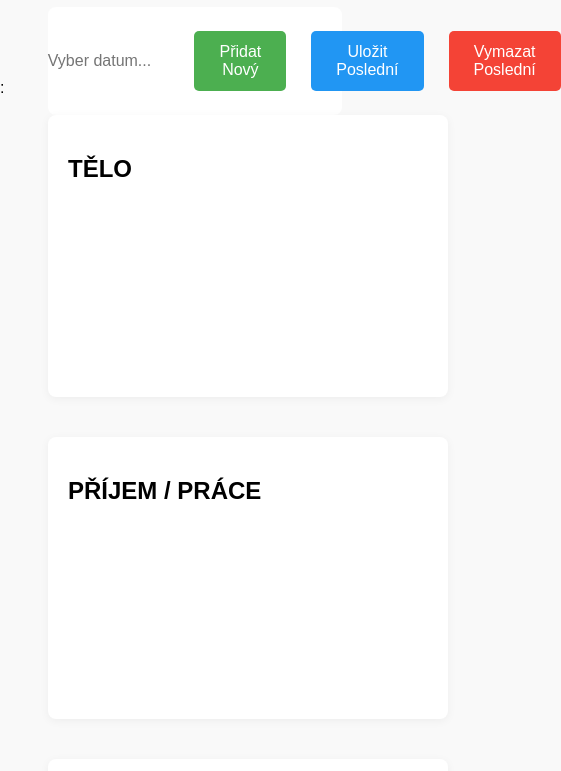
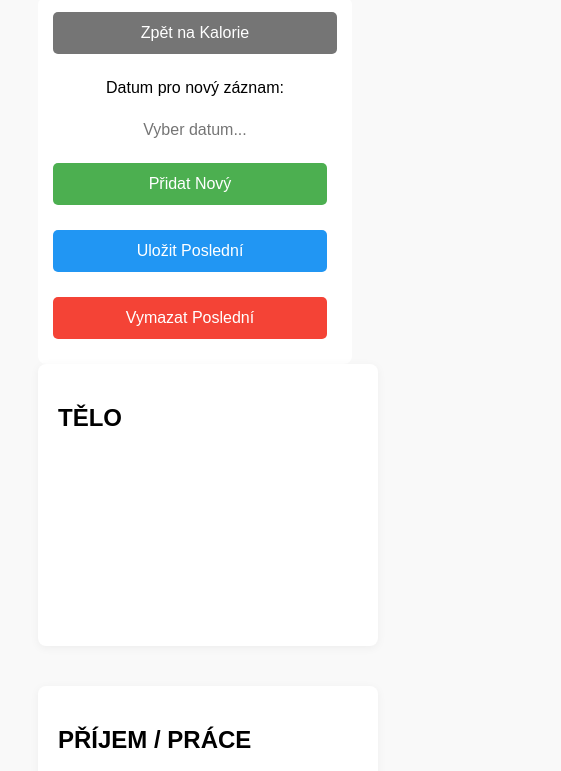
Before and after one commit to bilycze-sys/kaloricka-tabulka, a website: page public/grafy.html in a window 390 px wide. Shown: the part 158-929 px from the top of the page, 561 px wide, since content can reach past the window. Drawn offline with nearby package versions, Linux system fonts and the light colour scheme; no server answers.

Commit message:
Optimalizace pro mobilní zařízení (responzivní design)

````diff
--- a/public/grafy.html
+++ b/public/grafy.html
@@ -11,52 +11,45 @@
         .main-container { max-width: 1200px; margin: auto; padding: 20px; }
         .graf-grid { display: grid; grid-template-columns: repeat(auto-fit, minmax(400px, 1fr)); gap: 40px; }
         .graf-kontejner { padding: 20px; background: #fff; border-radius: 8px; box-shadow: 0 2px 10px rgba(0,0,0,0.05); }
-
-        /* === ZDE JE TA DŮLEŽITÁ OPRAVA === */
         .ovladani-panel {
-            display: flex;
-            justify-content: center; /* Všechny prvky budou vycentrovány jako skupina */
-            align-items: center;    /* Všechny prvky budou vertikálně zarovnány na střed */
-            flex-wrap: nowrap;      /* Zabrání zalamování na více řádků */
-            gap: 15px;              /* Mezera mezi jednotlivými prvky */
-            padding: 15px;
-            background: #fff;
-            border-radius: 8px;
+            display: flex; justify-content: center; align-items: center;
+            flex-wrap: nowrap; /* Výchozí stav pro PC */
+            gap: 15px; padding: 15px; background: #fff; border-radius: 8px;
         }
-
-        /* Dáme kalendáři pevnou šířku, aby se neroztahoval */
-        #vyber-datum {
-            width: 160px;
-        }
-
+        #vyber-datum { width: 160px; }
         .ovladaci-prvky { margin-top: 20px; display: grid; grid-template-columns: 1fr; gap: 10px; }
         .ovladaci-prvek { display: flex; justify-content: space-between; align-items: center; padding: 5px 0; border-bottom: 1px solid #eee; }
         .ovladaci-prvek label { font-weight: bold; color: #555; }
         .ovladaci-prvek input { width: 70px; text-align: right; border: 1px solid #ccc; border-radius: 4px; padding: 5px; }
+
+        /* === STYLY PRO MOBILNÍ ZAŘÍZENÍ === */
+        @media (max-width: 800px) {
+            .graf-grid {
+                grid-template-columns: 1fr; /* Grafy se poskládají pod sebe */
+            }
+            .ovladani-panel {
+                flex-wrap: wrap; /* Ovládací prvky se mohou zalomit na více řádků */
+            }
+        }
     </style>
 </head>
 <body>
     <div class="main-container">
         <h1>Osobní Rozvoj - Přehled</h1>
-
         <div class="ovladani-panel">
             <a href="index.html"><button id="zpet-na-kalorie">Zpět na Kalorie</button></a>
-
             <label for="vyber-datum">Datum pro nový záznam:</label>
             <input type="text" id="vyber-datum" placeholder="Vyber datum...">
-
             <button id="pridat-zaznam">Přidat Nový</button>
             <button id="ulozit-grafy">Uložit Poslední</button>
             <button id="vymazat-zaznam">Vymazat Poslední</button>
         </div>
-
         <div class="graf-grid">
             <div class="graf-kontejner"><h2>TĚLO</h2><canvas id="graf-telo"></canvas><div class="ovladaci-prvky" id="ovladace-telo"></div></div>
             <div class="graf-kontejner"><h2>PŘÍJEM / PRÁCE</h2><canvas id="graf-prace"></canvas><div class="ovladaci-prvky" id="ovladace-prace"></div></div>
             <div class="graf-kontejner"><h2>AJ KOMUNIKACE</h2><canvas id="graf-jazyk"></canvas><div class="ovladaci-prvky" id="ovladace-jazyk"></div></div>
         </div>
     </div>
-
     <script src="https://cdn.jsdelivr.net/npm/flatpickr"></script>
     <script src="grafy.js"></script>
 </body>
--- a/public/style.css
+++ b/public/style.css
@@ -109,12 +109,29 @@ button {
     background-color: #f44336; /* Červená */
 }
 
-/* === ZDE JE NOVÝ STYL PRO ZVÝRAZNĚNÍ V KALENDÁŘI === */
 .flatpickr-day.zaznam-existuje {
-    background: #e3f2fd; /* Světle modrá */
-    border-color: #2196F3; /* Tmavší modrá */
+    background: #e3f2fd;
+    border-color: #2196F3;
     color: #0d47a1;
     font-weight: bold;
-}```
+}
 
----
+/* === RESPONZIVNÍ DESIGN PRO MOBILNÍ ZAŘÍZENÍ === */
+.tabulka-kontejner {
+    overflow-x: auto; /* Umožní horizontální posouvání, pokud se tabulka nevejde */
+}
+
+@media (max-width: 800px) {
+    body {
+        padding: 10px;
+    }
+
+    button {
+        width: 100%;
+        margin-bottom: 10px;
+    }
+
+    a {
+        width: 100%;
+    }
+}
````
Also changed, not shown: public/index.html (+6 -1 lines).
